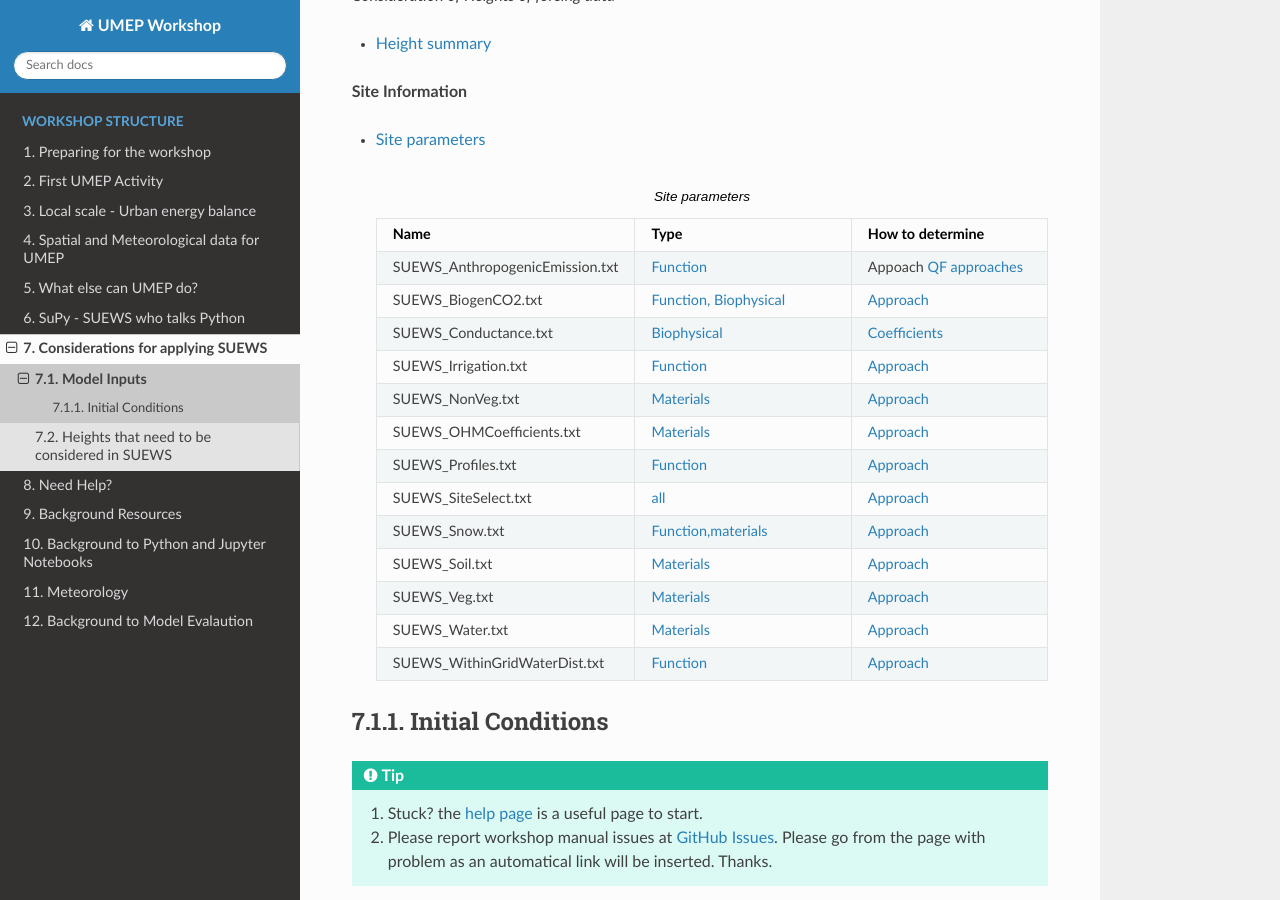
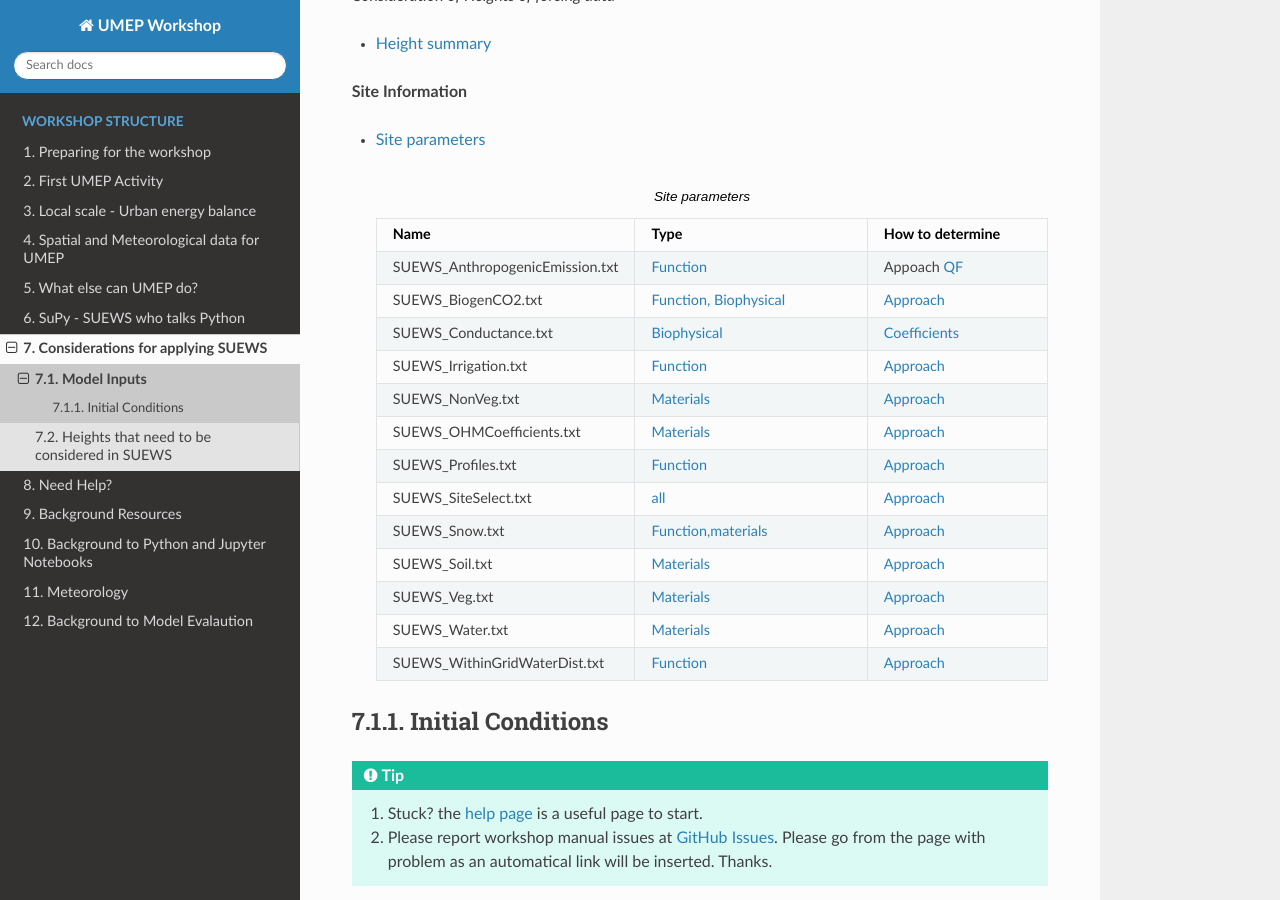
Before and after one commit to Urban-Meteorology-Reading/UMEP-Workshop, a Sphinx documentation site: the page built from source/Parameters/Consider1.rst, in a window 1280 px wide and 900 px high, scrolled down 464 px. Built offline with Sphinx 7.4.7 and the Read the Docs theme 2.0.0, drawn with Linux system fonts in a browser that asks for light colours; pages that are not in the unit, such as notebooks, are missing from menus.

Commit message:
Update Consider1.rst

```diff
--- a/source/Parameters/Consider1.rst
+++ b/source/Parameters/Consider1.rst
@@ -32,7 +32,7 @@ Model Inputs
      - How to determine
    * - SUEWS_AnthropogenicEmission.txt
      - `Function <https://suews.readthedocs.io/en/latest/input_files/SUEWS_SiteInfo/SUEWS_AnthropogenicEmission.html>`_
-     -  Appoach `QF approaches <T1>`
+     -  Appoach :ref:`QF<T1>`
    * - SUEWS_BiogenCO2.txt
      - `Function, Biophysical <https://suews.readthedocs.io/en/latest/input_files/SUEWS_SiteInfo/SUEWS_BiogenCO2.html>`_
      - `Approach <T1-w>`_
```
